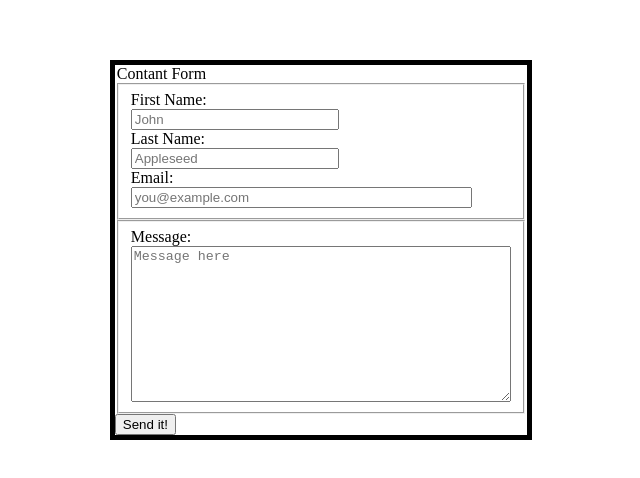
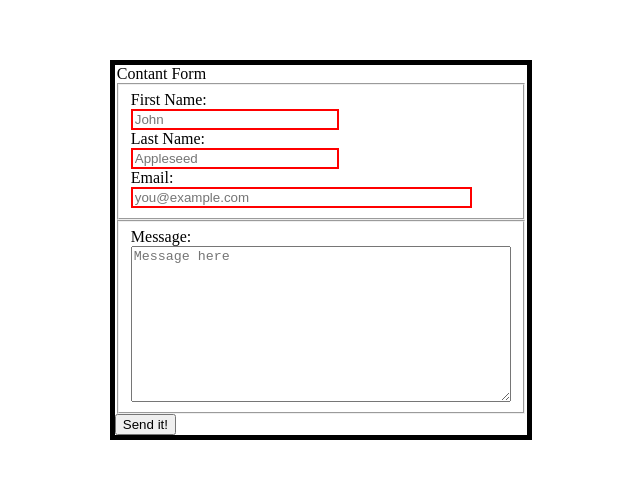
Before and after one commit to NathanElshaw/Indepth-Js, a plain HTML site: page Css-Work/index.html in a window 1280 px wide. Shown: the part 150-628 px from the top of the page, without its empty margins (319-959 px from the left). Drawn offline with Linux system fonts and the light colour scheme.

Commit message:
Form work

```diff
--- a/Css-Work/index.html
+++ b/Css-Work/index.html
@@ -15,6 +15,7 @@
         <label for="first_name">First Name:</label>
         <input
           type="text"
+          minlength="3"
           id="first_name"
           name="first_name"
           placeholder="John"
@@ -23,6 +24,7 @@
         <label for="last_name">Last Name:</label>
         <input
           type="text"
+          minlength="3"
           name="last_name"
           id="last_name"
           placeholder="Appleseed"
@@ -34,6 +36,7 @@
           name="email"
           id="email"
           placeholder="you@example.com"
+          pattern=""
           required
         />
       </fieldset>
--- a/Css-Work/styles.css
+++ b/Css-Work/styles.css
@@ -22,6 +22,17 @@ fieldset {
   flex-direction: column;
 }
 
+input {
+  border: 2px solid black;
+}
+input:invalid {
+  border: 2px solid red;
+}
+
+input:valid {
+  border: 2px solid green;
+}
+
 input#first_name,
 input#last_name {
   max-width: 15em;
```
